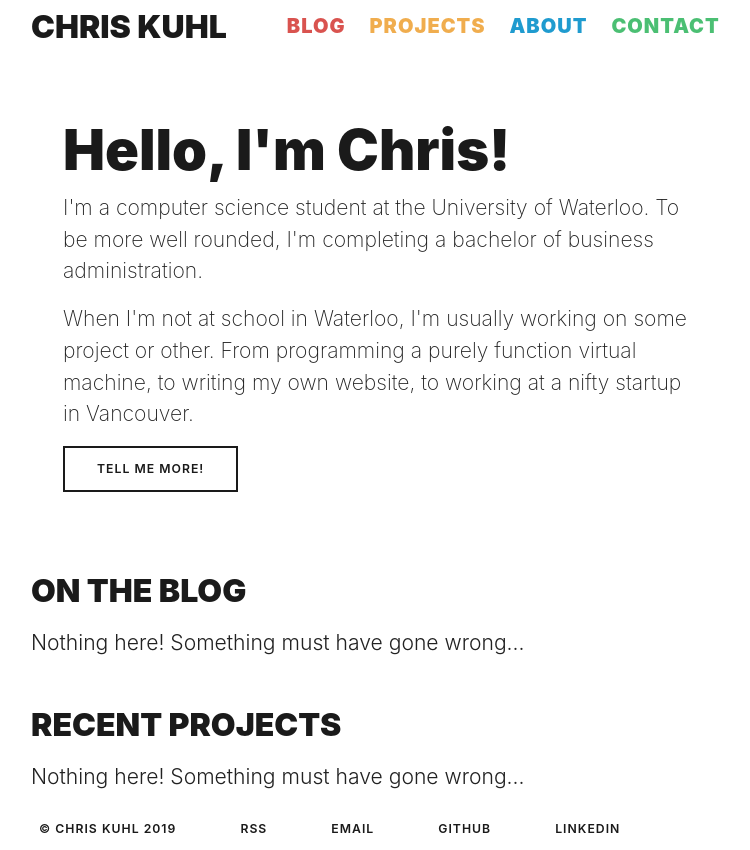
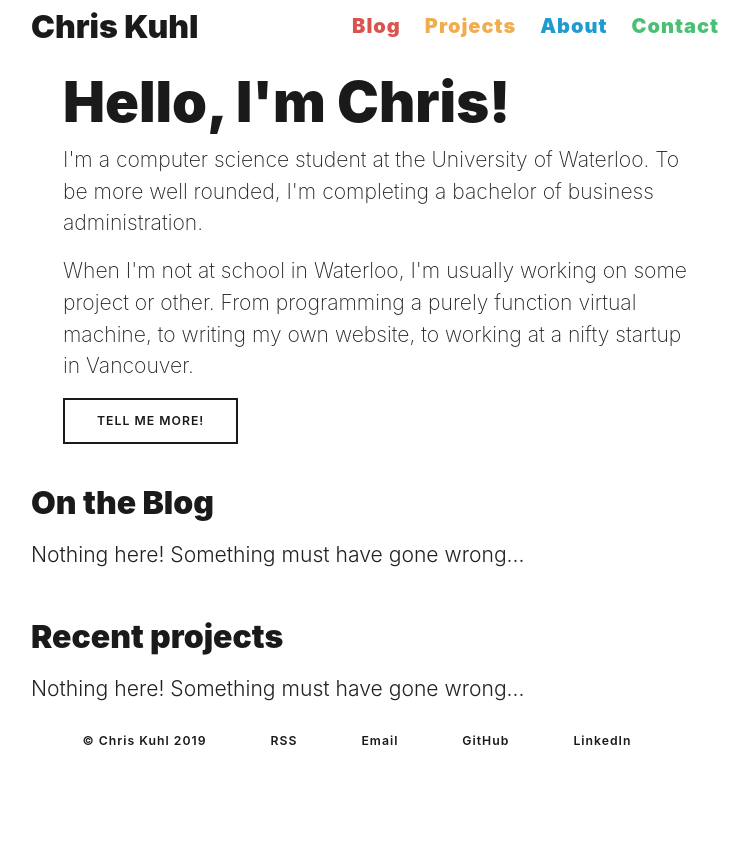
Before and after one commit to ckuhl/ckuhl.com, a Django app: template ckuhl/templates/core/home.html in a window 1280 px wide. Shown: the whole page, without its empty margins (259-1009 px from the left). After the commit the page ends 745 px from the top, so only its background shows below. Run offline with Django 3.2, Linux system fonts and the light colour scheme; the template is opened without the code that fills it, so the values that code supplies are empty; some libraries are stand-ins or nearby versions.

Commit message:
[style] Update website to match resume

```diff
--- a/ckuhl/templates/_base/footer.html
+++ b/ckuhl/templates/_base/footer.html
@@ -1,5 +1,5 @@
 <nav id="footer" class="navbar navbar-bottom navbar-expand-lg">
-	<ul class="navbar-nav">
+	<ul class="navbar-nav mx-auto">
 		<li class="nav-item"><a href="{% url 'core:about' %}" class="nav-link">© Chris Kuhl
 			<script>document.write(new Date().getFullYear().toString())</script>
 		</a></li>
--- a/ckuhl/templates/_base/header.html
+++ b/ckuhl/templates/_base/header.html
@@ -1,6 +1,6 @@
-<nav id="header" class="navbar navbar-expand-lg" role="navigation">
+<nav id="header" class="navbar navbar-expand-md pl-0" role="navigation">
 	<a class="navbar-brand" href="{% url 'core:home' %}">Chris Kuhl</a>
-	<ul class="navbar-nav">
+	<ul class="navbar-nav ml-auto">
 		<li class="nav-item"><a class="nav-link text-danger" href="{% url 'blog:index' %}">Blog</a></li>
 		<li class="nav-item"><a class="nav-link text-warning" href="{% url 'portfolio:index' %}">Projects</a></li>
 		<li class="nav-item"><a class="nav-link text-info" href="{% url 'core:about' %}">About</a></li>
--- a/ckuhl/templates/blog/home.html
+++ b/ckuhl/templates/blog/home.html
@@ -2,12 +2,13 @@
 {% load html_tags %}
 {% block title %}Blog | Chris Kuhl{% endblock %}
 {% block content %}
-	<h1 class="h1 my-3">Recent posts</h1>
+	<h1 class="h1 my-3">Blog posts</h1>
 	{% for page in flatpages %}
 		<div class="my-3">
 			<h2 class="h4"><a href="{% url 'blog:post' page.url %}">{{ page.title }}</a></h2>
 			<h3 class="h6 text-muted">{{ page.date }}</h3>
 			{{ page.body|truncateparas_html|safe }}
+			<a href="{% url 'blog:post' page.url %}">Continue reading...</a>
 		</div>
 	{% empty %}
 		<p>Nothing here! Something must have gone wrong...</p>
--- a/ckuhl/templates/core/about.html
+++ b/ckuhl/templates/core/about.html
@@ -3,7 +3,7 @@
 {% block content %}
 	<h1 class="h1 my-3">About</h1>
 	<section>
-		<h2 class="h3">School</h2>
+		<h2 class="h3">Education</h2>
 		<p>
 			I am presently a student pursuing both a bachelor of computer science from the <a
 				href="https://en.wikipedia.org/wiki/University_of_Waterloo">University of Waterloo</a>, and a bachelor
--- a/ckuhl/templates/core/home.html
+++ b/ckuhl/templates/core/home.html
@@ -2,8 +2,8 @@
 {% load html_tags %}
 {% block title %}Chris Kuhl{% endblock %}
 {% block content %}
-	<section class="mt-3">
-		<div class="jumbotron bg-transparent py-5">
+	<section class="my-2">
+		<div class="jumbotron bg-transparent py-2">
 			<h1 class="display-4">Hello, I'm Chris!</h1>
 			<p>
 				I'm a computer science student at the University of Waterloo. To be more well rounded, I'm completing a
--- a/ckuhl/templates/portfolio/home.html
+++ b/ckuhl/templates/portfolio/home.html
@@ -2,7 +2,7 @@
 {% load html_tags %}
 {% block title %}Portfolio | Chris Kuhl{% endblock %}
 {% block content %}
-	<h1 class="h1 my-3">Recent Projects</h1>
+	<h1 class="h1 my-3">Projects</h1>
 	{% for page in flatpages %}
 		<div class="my-3">
 			<h2 class="h4"><a href="{% url 'portfolio:project' page.url %}">{{ page.title }}</a></h2>
--- a/static/css/custom.css
+++ b/static/css/custom.css
@@ -9,6 +9,9 @@
 	--font-family-sans-serif: -apple-system, BlinkMacSystemFont, "Segoe UI", Roboto, "Helvetica Neue", Arial, sans-serif, "Apple Color Emoji", "Segoe UI Emoji", "Segoe UI Symbol";
 	--font-family-monospace: SFMono-Regular, Menlo, Monaco, Consolas, "Liberation Mono", "Courier New", monospace;
 }
+
+/* Remove all-caps headers */
+* { text-transform: none; }
 
 /* Override bootstrap & theme font */
 body, .tooltip, .popover { font-family: var(--font-family-sans-serif); }
@@ -36,18 +39,23 @@ p {
 
 /* Style headers to look Apple-esque */
 h1, h2, h3, .h1, .h2, .h3 {
+	text-transform: none;
 	font-weight: 900 !important;
 	letter-spacing: 0;
 }
 
 /* Style headers to look Apple-esque */
 h4, h5, h6, .h4, .h5, .h6 {
+	text-transform: none;
 	font-weight: 800 !important;
 	letter-spacing: 0;
 }
 
 /* Make links more visible in paragraphs */
-p a { text-decoration: underline; }
+p a {
+	text-decoration: underline;
+	font-weight: bolder;
+}
 
 /* Fit images to width of paragraph */
 p img { max-width: 100%; }
```
